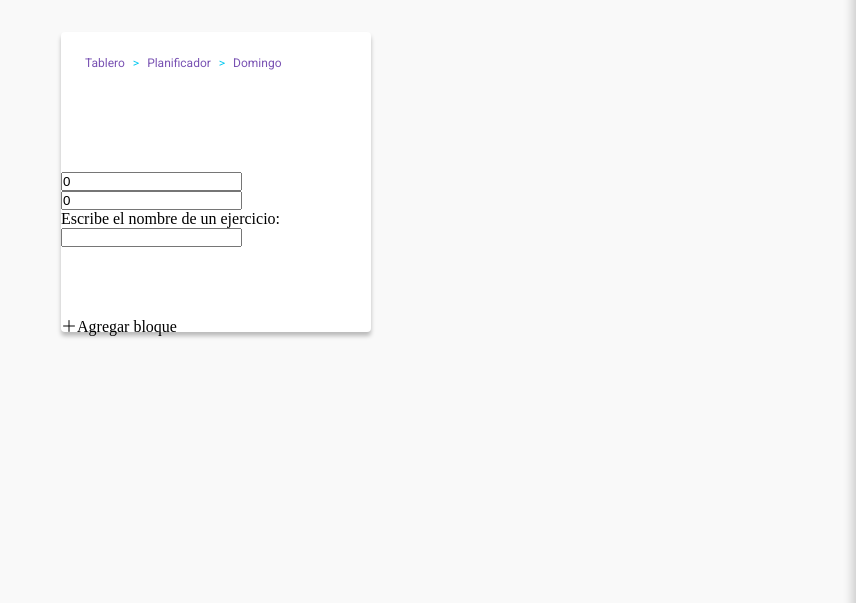
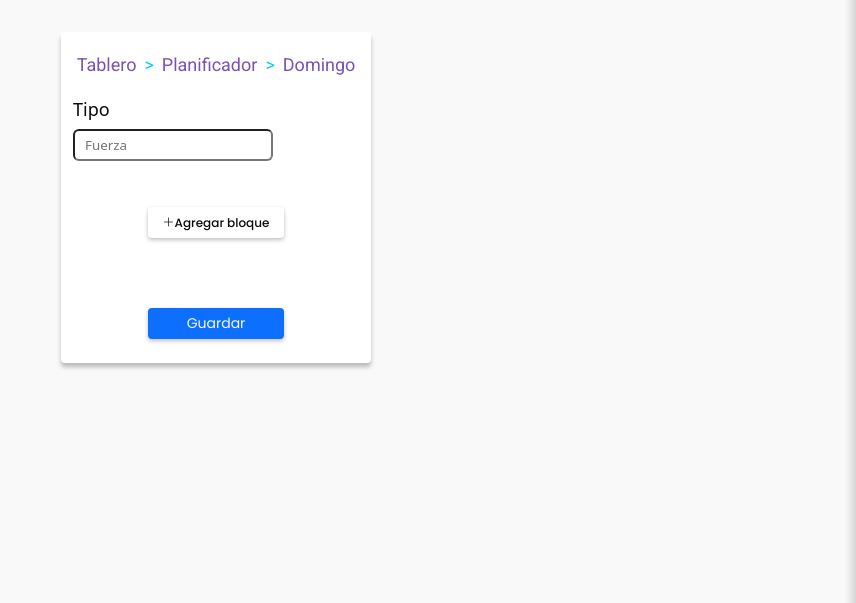
Before and after one commit to Tomasteawita/training_app, a Django app: page /planificador/1/ in a window 1280 px wide. Shown: the part 86-689 px from the top of the page, without its empty margins (424-1280 px from the left). Run offline with Django 4.2, Linux system fonts and the light colour scheme; the visitor is signed in with stand-in values (Sample User, id 1).

Commit message:
feat(Training):Cards maquetadas y javascript un poco másd modularizado, falta modularizarlo y limpiar código.

```diff
--- a/training_app/static/css/style.css
+++ b/training_app/static/css/style.css
@@ -681,10 +681,6 @@ main.planificador section.periods article.card-period div.week-layout div.week-c
 }
 
 section.training-session > aside {
-  display: grid;
-  grid-template-columns: 1fr;
-  grid-template-rows: none;
-  gap: 10px;
   margin: 24px auto;
   background-color: #FFFFFF;
   border-radius: 4px;
@@ -692,8 +688,95 @@ section.training-session > aside {
   min-height: 300px;
   width: 310px;
 }
+section.training-session > aside > nav {
+  padding: 2px;
+}
+section.training-session > aside > nav div {
+  font-size: 18px;
+  margin: 20px auto;
+  justify-content: center;
+}
 section.training-session > aside > nav div span {
   color: #0CCAF1;
+}
+section.training-session form {
+  display: flex;
+  flex-direction: column;
+  font-family: "Montserrat", system-ui;
+}
+section.training-session form .dropdown {
+  position: relative;
+  display: inline-block;
+  width: 200px;
+}
+section.training-session form .dropdown label {
+  font-size: 18px;
+  font-weight: 400;
+  color: #0D0C0B;
+  margin-left: 12px;
+}
+section.training-session form .dropdown input#ejercicios {
+  width: 100%;
+  padding: 5px 10px;
+  font-family: "Montserrat", system-ui;
+  margin-left: 12px;
+  border-radius: 6px;
+  margin-top: 8px;
+}
+section.training-session form .dropdown input#ejercicios::after:focus {
+  border-color: #7952B3;
+}
+section.training-session form .options {
+  position: absolute;
+  display: none;
+  width: 100%;
+  background-color: #fff;
+  border: 1px solid #ccc;
+  max-height: 150px;
+  overflow-y: auto;
+  z-index: 1;
+}
+section.training-session form .option {
+  padding: 10px;
+  cursor: pointer;
+}
+section.training-session form input#ejercicios:focus + .options {
+  display: block;
+}
+section.training-session form .option:hover {
+  background-color: #f0f0f0;
+}
+section.training-session form .option.selected {
+  background-color: #007bff;
+  color: #fff;
+}
+section.training-session form .highlight {
+  font-weight: bold;
+}
+section.training-session form .highlight-container {
+  background-color: #f0f0f0;
+}
+section.training-session form button.save {
+  font-family: Poppins, system-ui;
+  text-decoration: none;
+  border: none;
+  border-radius: 4px;
+  background-color: #0C6FFD;
+  color: #F9F9F9;
+  font-size: 14px;
+  font-weight: 400;
+  cursor: pointer;
+  transition: all 0.3s ease-in-out;
+  box-shadow: 0px 2px 4px 0px rgba(0, 0, 0, 0.25);
+  height: 31px;
+  width: 136px;
+  margin: 24px auto;
+}
+section.training-session form button.save:hover {
+  background-color: #589cfe;
+}
+section.training-session form button.save:focus {
+  outline: none;
 }
 
 section.training-session div#training {
@@ -705,7 +788,7 @@ section.training-session div#training {
   height: 100%;
   align-items: center;
 }
-section.training-session div#training span#add-excersice {
+section.training-session div#training span.add-excersice {
   display: flex;
   justify-content: center;
   align-items: center;
@@ -725,10 +808,36 @@ section.training-session div#training span#add-excersice {
   font-size: 12px;
   margin: 12px auto;
 }
-section.training-session div#training span#add-excersice:hover {
+section.training-session div#training span.add-excersice:hover {
   background-color: white;
 }
-section.training-session div#training span#add-excersice:focus {
+section.training-session div#training span.add-excersice:focus {
+  outline: none;
+}
+section.training-session div#training span#add-block {
+  display: flex;
+  justify-content: center;
+  align-items: center;
+  font-family: Poppins, system-ui;
+  text-decoration: none;
+  border: none;
+  border-radius: 4px;
+  background-color: #FFFFFF;
+  color: #0D0C0B;
+  font-size: 14px;
+  font-weight: 500;
+  cursor: pointer;
+  transition: all 0.3s ease-in-out;
+  box-shadow: 0px 2px 4px 0px rgba(0, 0, 0, 0.25);
+  width: 136px;
+  height: 31px;
+  font-size: 12px;
+  margin: 46px auto;
+}
+section.training-session div#training span#add-block:hover {
+  background-color: white;
+}
+section.training-session div#training span#add-block:focus {
   outline: none;
 }
 section.training-session article.card {
@@ -736,7 +845,7 @@ section.training-session article.card {
   border-radius: 4px;
   width: 300px;
   min-height: 277px;
-  margin: 12px auto 12px auto;
+  margin: 42px auto 12px auto;
   background-color: #F9F9F9;
   font-family: Roboto, system-ui;
 }
@@ -823,6 +932,7 @@ section.training-session article.card div.exercises-layout article.block-exercis
   gap: 4px;
   grid-template-areas: "name name" "exercises-layout__kgs-reps complete-all-inputs" "RPE RPE";
   width: 100%;
+  margin: 32px auto;
 }
 section.training-session article.card div.exercises-layout article.block-exercises > input {
   width: 116px;
--- /dev/null
+++ b/training_app/static/js/BlockExcercise.js
@@ -0,0 +1,29 @@
+export function blockExcercise (id) {
+    console.log('blockExcercise');
+    console.log(id);
+    const block = document.createElement('article');
+    block.classList.add('block-exercises');
+    block.innerHTML = `
+        <input type="text" placeholder="Ejercicio">
+        <aside class="exercises-layout__kgs-reps">
+            <div id="reps-inputs-${id}">
+                <span>Reps</span>
+                <input type="number" value="1">
+            </div>
+            <div id="kgs-inputs-${id}">
+                <span>Kgs</span>
+                <input type="number" value="1">
+            </div>
+        </aside>
+        <ul class="complete-all-inputs">
+            <li><input type="text"><label for="" id="apply-reps-all">Todas</label></li>
+            <li><input type="text"><label for="" id="apply-kg-all">Todas</label></li>
+        </ul>
+        <div class="RPE">
+            <input type="checkbox">
+            <span>Anotar percepción del esfuerzo</span>
+        </div>
+    `;
+
+    return block;
+}
--- /dev/null
+++ b/training_app/static/js/TrainingCard.js
@@ -0,0 +1,45 @@
+export function trainingCard (idBlock, idExercise) {
+    console.log('trainingCard');
+    const card = document.createElement('article');
+    card.classList.add('card');
+    card.innerHTML = `
+        <div class="card-header">
+            <input type="text" id="name_block_${idBlock}" name="name_block_${idBlock}" class="form-control" placeholder="Bloque">
+            <span>
+                <i class="bi bi-arrow-right"></i>
+            </span>
+            <span>Repeticiones</span>
+            <div class="card-header__reps-conf">
+                <span href="#" id=add-reps-exercise-${idBlock}><i class="bi bi-plus-lg"></i></span>
+                <input type="text" id="total-reps-${idBlock}" name="total-reps-${idBlock}" class="form-control" readonly value="1">
+                <span href="#" id=sub-reps-exercise-${idBlock}><i class="bi bi-dash-lg"></i></span>
+            </div>
+        </div>
+        <div id="exercises-layout-${idBlock}" class="exercises-layout">
+            <article class="block-exercises">
+                <input type="text" placeholder="Ejercicio" id="excercise-${idExercise}" name="excercise-${idExercise}">
+                <aside class="exercises-layout__kgs-reps">
+                    <div id="reps-inputs-${idExercise}">
+                        <span>Reps</span>
+                        <input type="number" value="1">
+                    </div>
+                    <div id="kgs-inputs-${idExercise}">
+                        <span>Kgs</span>
+                        <input type="number" value="1">
+                    </div>
+                </aside>
+                <ul class="complete-all-inputs">
+                    <li><input type="text"><label for="" id="apply-reps-all">Todas</label></li>
+                    <li><input type="text"><label for="" id="apply-kg-all">Todas</label></li>
+                </ul>
+                <div class="RPE">
+                    <input type="checkbox">
+                    <span>Anotar percepción del esfuerzo</span>
+                </div>
+            </article>
+            <span id="add-excersice-${idBlock}" class="add-excersice"><i class="bi bi-plus-lg"></i><span>Agregar ejercicio</span></span>
+        </div>
+    `;
+
+    return card;
+}
--- a/training_app/static/js/TrainingSession.js
+++ b/training_app/static/js/TrainingSession.js
@@ -1,3 +1,6 @@
+import { trainingCard } from './TrainingCard.js';
+import { blockExcercise } from './BlockExcercise.js';
+
 const addBlock = document.getElementById('add-block');
 const training = document.getElementById('training');
 const metaCantBlocks = document.getElementById('meta-cant-blocks');
@@ -28,7 +31,7 @@ function manipulateInputs(idBlock, idExercise) {
     const add = document.getElementById(`add-reps-exercise-${idBlock}`);
     const sub = document.getElementById(`sub-reps-exercise-${idBlock}`);
     let lenghtInputs = document.querySelectorAll(`#reps-inputs-${idExercise} input`).length;
-    console.log(lenghtInputs);
+
 
     function createInput(type, inputId, inputName) {
         const inputElement = document.createElement('input');
@@ -43,96 +46,21 @@ function manipulateInputs(idBlock, idExercise) {
         repsInputId.appendChild(createInput('number', `reps_${idExercise}`, `reps_${idExercise}`));
         kgsInputId.appendChild(createInput('number', `kgs_${idExercise}`, `kgs_${idExercise}`));
         lenghtInputs ++;
-        console.log(lenghtInputs);
+
     });
 
     sub.addEventListener('click', () => {
-        console.log(lenghtInputs);
+
         if (lenghtInputs > 1) {
             repsInputId.removeChild(repsInputId.lastChild);
             kgsInputId.removeChild(kgsInputId.lastChild);
             lenghtInputs --;
-            console.log(lenghtInputs);
+
         }
     });
 }
 
-function blockExcercise (id) {
-    console.log('blockExcercise');
-    console.log(id);
-    const block = document.createElement('article');
-    block.classList.add('block-exercises');
-    block.innerHTML = `
-        <input type="text" placeholder="Ejercicio">
-        <aside class="exercises-layout__kgs-reps">
-            <div id="reps-inputs-${id}">
-                <span>Reps</span>
-                <input type="number" value="1">
-            </div>
-            <div id="kgs-inputs-${id}">
-                <span>Kgs</span>
-                <input type="number" value="1">
-            </div>
-        </aside>
-        <ul class="complete-all-inputs">
-            <li><input type="text"><label for="" id="apply-reps-all">Todas</label></li>
-            <li><input type="text"><label for="" id="apply-kg-all">Todas</label></li>
-        </ul>
-        <div class="RPE">
-            <input type="checkbox">
-            <span>Anotar percepción del esfuerzo</span>
-        </div>
-    `;
 
-    return block;
-}
-
-
-function trainingCard (idBlock, idExercise) {
-    console.log('trainingCard');
-    const card = document.createElement('article');
-    card.classList.add('card');
-    card.innerHTML = `
-        <div class="card-header">
-            <input type="text" id="name_block_${idBlock}" name="name_block_${idBlock}" class="form-control" placeholder="Bloque">
-            <span>
-                <i class="bi bi-arrow-right"></i>
-            </span>
-            <span>Repeticiones</span>
-            <div class="card-header__reps-conf">
-                <span href="#" id=add-reps-exercise-${idBlock}><i class="bi bi-plus-lg"></i></span>
-                <input type="text" id="total-reps-${idBlock}" name="total-reps-${idBlock}" class="form-control" readonly value="1">
-                <span href="#" id=sub-reps-exercise-${idBlock}><i class="bi bi-dash-lg"></i></span>
-            </div>
-        </div>
-        <div id="exercises-layout-${idBlock}" class="exercises-layout">
-            <article class="block-exercises">
-                <input type="text" placeholder="Ejercicio" id="excercise-${idExercise}" name="excercise-${idExercise}">
-                <aside class="exercises-layout__kgs-reps">
-                    <div id="reps-inputs-${idExercise}">
-                        <span>Reps</span>
-                        <input type="number" value="1">
-                    </div>
-                    <div id="kgs-inputs-${idExercise}">
-                        <span>Kgs</span>
-                        <input type="number" value="1">
-                    </div>
-                </aside>
-                <ul class="complete-all-inputs">
-                    <li><input type="text"><label for="" id="apply-reps-all">Todas</label></li>
-                    <li><input type="text"><label for="" id="apply-kg-all">Todas</label></li>
-                </ul>
-                <div class="RPE">
-                    <input type="checkbox">
-                    <span>Anotar percepción del esfuerzo</span>
-                </div>
-            </article>
-            <span id="add-excersice-${idBlock}"><i class="bi bi-plus-lg"></i><span>Agregar ejercicio</span></span>
-        </div>
-    `;
-
-    return card;
-}
 
 function addEventAddExercise() {
     let idBlock = metaCantBlocks.value;
@@ -149,9 +77,7 @@ function addEventAddExercise() {
 
 addBlock.addEventListener('click', () => {
     metaCantBlocks.value = parseInt(metaCantBlocks.value, 10) + 1;
-    console.log(metaCantBlocks.value);
     metaCantExercises.value = parseInt(metaCantExercises.value, 10) + 1;
-    console.log(metaCantExercises.value);
 
     let idBlock = metaCantBlocks.value;
     let idExercise = metaCantExercises.value;
--- /dev/null
+++ b/training_app/static/js/dropdown.js
@@ -0,0 +1,22 @@
+const input = document.getElementById('ejercicios');
+const options = document.querySelectorAll('.option');
+
+input.addEventListener('input', function () {
+    const inputValue = input.value.toLowerCase();
+    options.forEach(option => {
+        const optionText = option.textContent.toLowerCase();
+        if (optionText.includes(inputValue)) {
+            option.style.display = 'block';
+        } else {
+            option.style.display = 'none';
+        }
+    });
+});
+
+options.forEach(option => {
+    option.addEventListener('click', function () {
+        input.value = option.textContent;
+        options.forEach(opt => opt.classList.remove('selected'));
+        option.classList.add('selected');
+    });
+});
--- a/training_app/templates/planificador/create_training.html
+++ b/training_app/templates/planificador/create_training.html
@@ -14,29 +14,30 @@
             </nav>
             <form action="" method="post">
                 {% csrf_token %}
-                <input type="text" id="meta-cant-blocks" name="meta-cant-blocks" value="0">
-                <input type="text" id="meta-cant-excercise" name="meta-cant-excercise" value="0">
-                <div>
-                    <label for="ejercicios">Escribe el nombre de un ejercicio:</label>
-                    <input type="text" id="ejercicios" list="lista-ejercicios">
-                    <datalist id="lista-ejercicios">
-                        <option value="Press de Banca">
-                        <option value="Sentadillas">
-                        <option value="Pull-Ups">
-                        <option value="Flexiones">
-                        <option value="Press Militar">
-                        <option value="Peso Muerto">
-                        <option value="Plancha">
-                        <option value="Curl de Bíceps">
-                        <option value="Tríceps en polea">
-                        <option value="Abdominales">
-                        <option value="Burpees">
-                        <option value="Zancadas">
-                    </datalist>
+                <input type="text" id="meta-cant-blocks" name="meta-cant-blocks" value="0" style="display:none;">
+                <input type="text" id="meta-cant-excercise" name="meta-cant-excercise" value="0" style="display:none;">
+                <div class="dropdown">
+                    <label for="tipo">Tipo</label>
+                    <input type="text" id="ejercicios" placeholder="Fuerza">
+                    <div class="options" id="lista-ejercicios">
+                        <div class="option">Press de Banca</div>
+                        <div class="option">Sentadillas</div>
+                        <div class="option">Pull-Ups</div>
+                        <div class="option">Flexiones</div>
+                        <div class="option">Press Militar</div>
+                        <div class="option">Peso Muerto</div>
+                        <div class="option">Plancha</div>
+                        <div class="option">Curl de Bíceps</div>
+                        <div class="option">Tríceps en polea</div>
+                        <div class="option">Abdominales</div>
+                        <div class="option">Burpees</div>
+                        <div class="option">Zancadas</div>
+                    </div>
                 </div>
                 <div id="training">
                     <span id="add-block"><i class="bi bi-plus-lg"></i><span>Agregar bloque</span></span>
                 </div>
+                <button type="submit" class="save">Guardar</button>
             </form>
         </aside>
     </section>
@@ -47,4 +48,5 @@
     <script type="module" src="{% static 'js/TrainingDatalist.js' %}"></script>
     <script type="module" src="{% static 'js/TrainingSession.js' %}"></script>
     <script type="module" src="{% static 'js/TrainingCard.js' %}"></script>
+    <script type="module" src="{% static 'js/dropdown.js' %}"></script>
 {% endblock scripts %}
--- a/training_app/views.py
+++ b/training_app/views.py
@@ -83,20 +83,6 @@ class CreateTrainingView(LoginRequiredMixin, View):
         return render(request, self.template_name)
 
 class SingUpView(CreateView):
-    """
-    Vista para el registro de usuarios.
-
-    Esta vista utiliza el formulario SingUpForm para permitir que los usuarios se registren.
-    Después del registro exitoso, el usuario se inicia sesión automáticamente.
-
-    Atributos:
-        form_class (class): La clase del formulario que se utilizará para el registro.
-        template_name (str): La plantilla HTML que se utilizará para esta vista.
-        success_url (str): La URL a la que se redirigirá después de un registro exitoso.
-
-    Métodos:
-        form_valid(form): Procesa el formulario después de una validación exitosa y realiza la autenticación del usuario.
-    """
     form_class = SingUpForm
     template_name = 'login/singup.html'
     success_url = reverse_lazy('IndexView')
@@ -116,23 +102,7 @@ class SingUpView(CreateView):
         return response
 
 class LoginView(LoginView):
-    """
-    Vista para la autenticación de usuarios.
-
-    Esta vista utiliza la plantilla 'login/login.html' para permitir que los usuarios inicien sesión.
-
-    Atributos:
-        template_name (str): La plantilla HTML que se utilizará para esta vista.
-    """
     template_name = 'login/login.html'
 
 class LogoutView(LogoutView):
-    """
-    Vista para la finalización de la sesión de usuario.
-
-    Esta vista utiliza la plantilla 'login/logout.html' para permitir que los usuarios cierren sesión.
-
-    Atributos:
-        template_name (str): La plantilla HTML que se utilizará para esta vista.
-    """
     template_name = 'login/logout.html'
```
Also changed, not shown: 3 other files.
